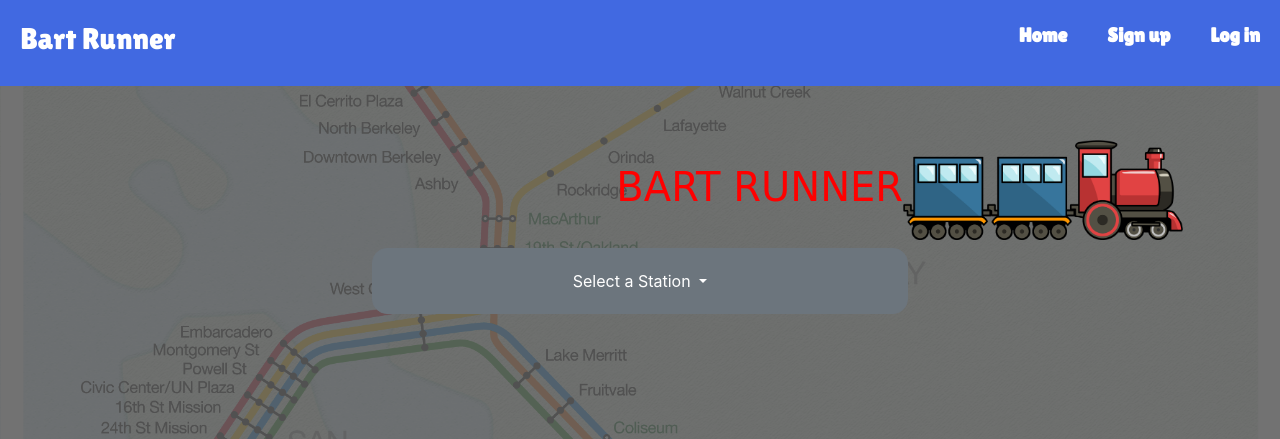
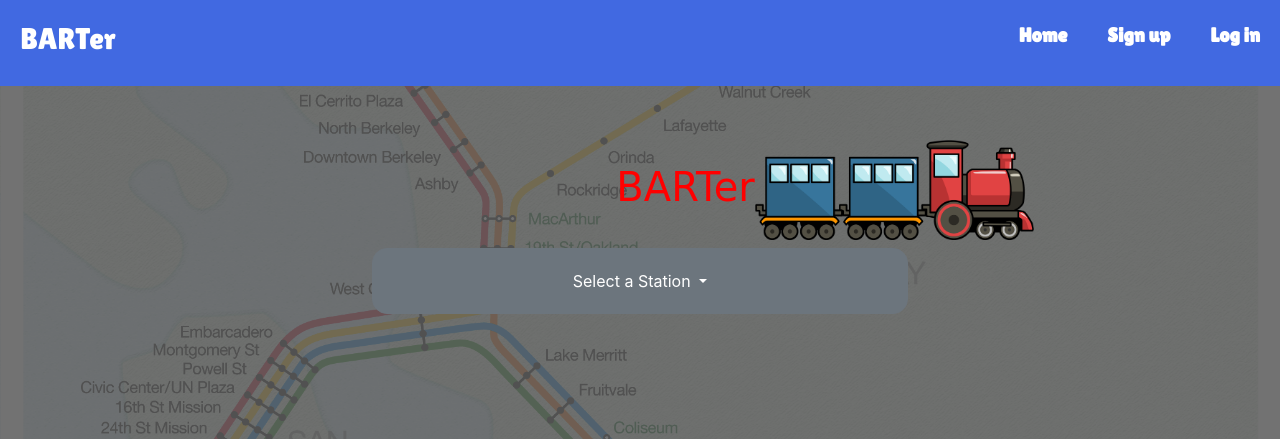
Before and after one commit to cdsterling/BartProj, a Django app: template apps/core/templates/pages/home_logged_out.html in a window 1280 px wide; the page is wider, and only the part inside the window is pictured. Shown: the top 439 px of that part. Run offline with Django 3.2, Linux system fonts and the light colour scheme; the template is opened without the code that fills it, so the values that code supplies are empty; some libraries are stand-ins or nearby versions; some web fonts are replaced.

Commit message:
updated name to BARTer everywhere it was referenced

```diff
--- a/apps/accounts/templates/accounts/login.html
+++ b/apps/accounts/templates/accounts/login.html
@@ -1,7 +1,7 @@
 {% extends "base_logged_out.html" %}
 
 {% block title %}
-Bart Runner - Login
+BARTer - Login
 {% endblock title %}
 
 {% block content %}
--- a/apps/core/templates/base_logged_in.html
+++ b/apps/core/templates/base_logged_in.html
@@ -5,7 +5,7 @@
     <div class="base">
         <nav id="navbar">
             <div >
-                <h1 class="logo"><a href="{% url 'home' %}"> Bart Runner </a></h1>
+                <h1 class="logo"><a href="{% url 'home' %}"> BARTer </a></h1>
                 <ul>
                     <li><a  href="{% url 'home' %}">Home</a> </li>
                     <li><a href="{% url 'favorites' %}">Favorites</a> </li>
--- a/apps/core/templates/base_logged_out.html
+++ b/apps/core/templates/base_logged_out.html
@@ -5,7 +5,7 @@
     <div class="base">
         <nav id="navbar">
             <div >
-                <h1 class="logo"><a href="{% url 'home' %}"> Bart Runner </a></h1>
+                <h1 class="logo"><a href="{% url 'home' %}"> BARTer </a></h1>
                 <ul>
                     <li><a  href="{% url 'home' %}">Home</a> </li>
                     <li><a href="{% url 'signup' %}">Sign up</a> </li>
--- a/apps/core/templates/pages/home_logged_out.html
+++ b/apps/core/templates/pages/home_logged_out.html
@@ -6,7 +6,7 @@
 
 {% block content %}
 <div class="animation">
-    <h1>BART RUNNER<img src="../../static/images/train.png" alt=""></h1>
+    <h1>BARTer<img src="../../static/images/train.png" alt=""></h1>
    </div>
 <div class="dropdown">
   <button class="btn btn-secondary dropdown-toggle" type="button" id="dropdownMenuButton" data-toggle="dropdown" aria-haspopup="true" aria-expanded="false">
```
